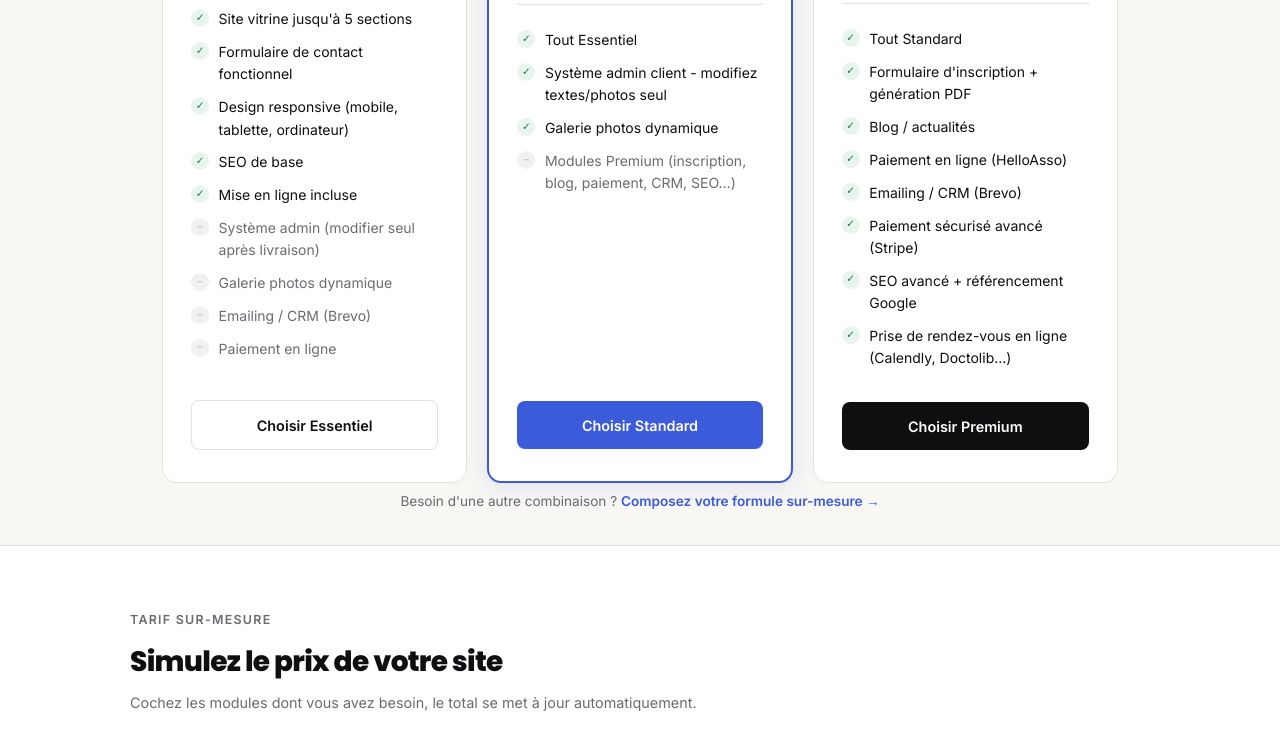
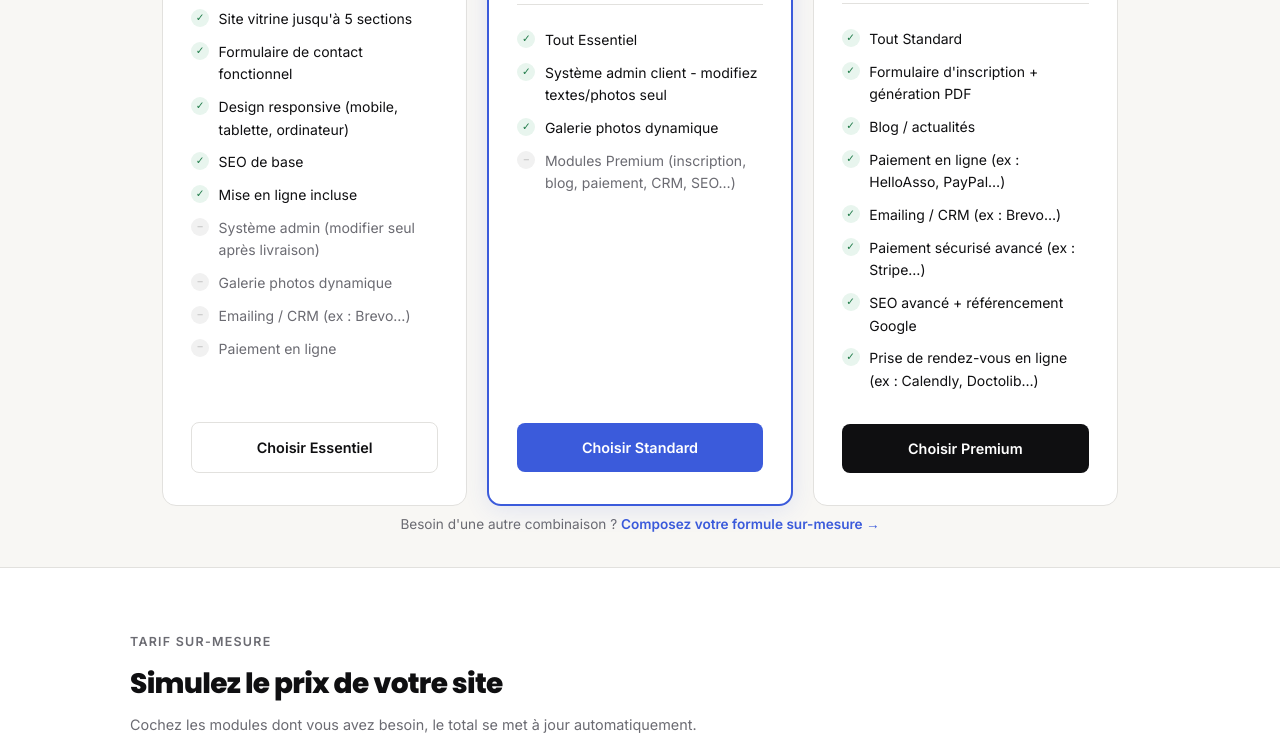
Before and after one commit to Abudara25/abiweb, a plain HTML site: page index.html in a window 1280 px wide. Shown: the part 960-1703 px from the top of the page. Drawn offline with Linux system fonts and the light colour scheme.

Commit message:
Frame tool names as examples in module and formule labels
HelloAsso, Brevo, Stripe and Calendly now read as 'ex : ...' in
module labels, plan cards and the devis wizard so clients understand
any equivalent tool can be integrated. Schema description and CGV
table use generic module names; CGV states the third-party tool is
chosen with the client. The integrations showcase, the ASC case
study and the CGV liability clause keep concrete names on purpose.

Co-Authored-By: Claude Fable 5 <noreply@anthropic.com>

```diff
--- a/index.html
+++ b/index.html
@@ -91,7 +91,7 @@
         "name": "Formule Premium",
         "price": "1190",
         "priceCurrency": "EUR",
-        "description": "Tout inclus - base + 9 modules (admin, galerie, inscription, blog, HelloAsso, Brevo, Stripe, SEO avancé, réservation en ligne)",
+        "description": "Tout inclus - base + 9 modules (admin, galerie, inscription, blog, paiement en ligne, emailing/CRM, paiement sécurisé avancé, SEO avancé, réservation en ligne)",
         "itemOffered": { "@type": "Service", "name": "Création de site vitrine - Premium", "serviceType": "Création de site internet" }
       }
     ]
@@ -465,7 +465,7 @@
       <li><span class="icon">✓</span> Mise en ligne incluse</li>
       <li class="muted"><span class="icon icon-minus">–</span> Système admin (modifier seul après livraison)</li>
       <li class="muted"><span class="icon icon-minus">–</span> Galerie photos dynamique</li>
-      <li class="muted"><span class="icon icon-minus">–</span> Emailing / CRM (Brevo)</li>
+      <li class="muted"><span class="icon icon-minus">–</span> Emailing / CRM (ex : Brevo…)</li>
       <li class="muted"><span class="icon icon-minus">–</span> Paiement en ligne</li>
     </ul>
     <a href="#simulateur" class="plan-btn plan-btn-outline">Choisir Essentiel</a>
@@ -499,11 +499,11 @@
       <li><span class="icon">✓</span> Tout Standard</li>
       <li><span class="icon">✓</span> Formulaire d'inscription + génération PDF</li>
       <li><span class="icon">✓</span> Blog / actualités</li>
-      <li><span class="icon">✓</span> Paiement en ligne (HelloAsso)</li>
-      <li><span class="icon">✓</span> Emailing / CRM (Brevo)</li>
-      <li><span class="icon">✓</span> Paiement sécurisé avancé (Stripe)</li>
+      <li><span class="icon">✓</span> Paiement en ligne (ex : HelloAsso, PayPal…)</li>
+      <li><span class="icon">✓</span> Emailing / CRM (ex : Brevo…)</li>
+      <li><span class="icon">✓</span> Paiement sécurisé avancé (ex : Stripe…)</li>
       <li><span class="icon">✓</span> SEO avancé + référencement Google</li>
-      <li><span class="icon">✓</span> Prise de rendez-vous en ligne (Calendly, Doctolib…)</li>
+      <li><span class="icon">✓</span> Prise de rendez-vous en ligne (ex : Calendly, Doctolib…)</li>
     </ul>
     <a href="#simulateur" class="plan-btn plan-btn-dark">Choisir Premium</a>
   </div>
@@ -708,7 +708,7 @@
     <h2>Questions fréquentes sur la création de site internet</h2>
     <div class="faq-item">
       <p class="faq-q">Quelle différence entre une formule clé en main et les modules à la carte ?</p>
-      <p class="faq-a">Les formules (Essentiel, Standard, Premium) regroupent les modules les plus demandés avec une remise de 80 à 240€. Si vous avez besoin d'une combinaison différente - par exemple la base avec uniquement HelloAsso sans le système admin - le simulateur vous permet de composer exactement ce qu'il vous faut, sans payer pour des options inutiles.</p>
+      <p class="faq-a">Les formules (Essentiel, Standard, Premium) regroupent les modules les plus demandés avec une remise de 80 à 240€. Si vous avez besoin d'une combinaison différente - par exemple la base avec uniquement le paiement en ligne, sans le système admin - le simulateur vous permet de composer exactement ce qu'il vous faut, sans payer pour des options inutiles.</p>
     </div>
     <div class="faq-item">
       <p class="faq-q">Puis-je ajouter un module après la livraison de mon site ?</p>
--- a/js/pricing-data.js
+++ b/js/pricing-data.js
@@ -9,11 +9,11 @@
     { key: 'galerie', label: 'Galerie photos dynamique', price: 80 },
     { key: 'inscription', label: 'Formulaire d\'inscription + génération PDF', price: 150 },
     { key: 'blog', label: 'Blog / actualités', price: 120 },
-    { key: 'helloasso', label: 'Paiement en ligne (HelloAsso)', price: 80 },
-    { key: 'brevo', label: 'Emailing / CRM (Brevo)', price: 80 },
-    { key: 'stripe', label: 'Paiement sécurisé avancé (Stripe)', price: 150 },
+    { key: 'helloasso', label: 'Paiement en ligne (ex : HelloAsso, PayPal…)', price: 80 },
+    { key: 'brevo', label: 'Emailing / CRM (ex : Brevo…)', price: 80 },
+    { key: 'stripe', label: 'Paiement sécurisé avancé (ex : Stripe…)', price: 150 },
     { key: 'seo', label: 'SEO avancé + référencement Google', price: 80 },
-    { key: 'resa', label: 'Prise de rendez-vous en ligne (Calendly, Doctolib, Planity…)', price: 80 },
+    { key: 'resa', label: 'Prise de rendez-vous en ligne (ex : Calendly, Doctolib, Planity…)', price: 80 },
   ];
 
   var FORMULES = [
```
Also changed, not shown: cgv/index.html (+2 -2 lines), devis/index.html (+2 -2 lines).
